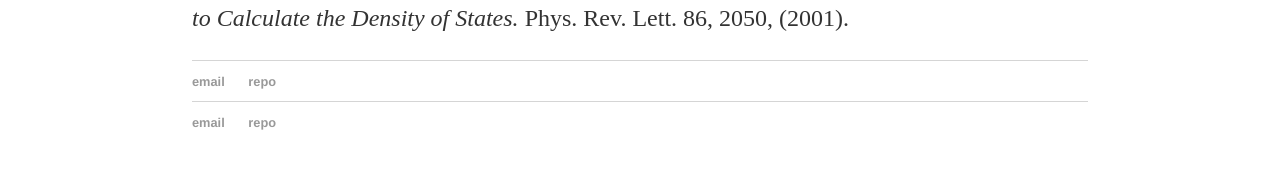
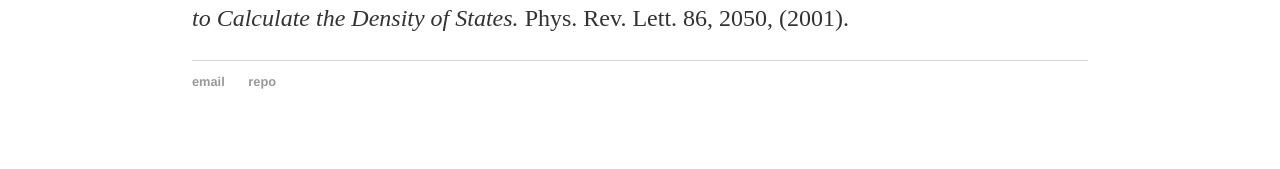
Before and after one commit to manu-jimenez/manu-jimenez.github.io, a Jekyll site: the page built from _posts/2017-01-26-Wang-Landau-for-joint-DOS.md, in a window 1280 px wide and 900 px high, scrolled down 8536 px. Shown: the part 710-879 px from the top of the window. Built offline with Jekyll 4.4.1, drawn with Linux system fonts in a browser that asks for light colours.

Commit message:
Update post.html
Delete absurd footer:

<footer>
    <ul>
        <li><a href="mailto:manuel.jimenez@fisfun.uned.com">email</a></li>
        <li><a href="https://github.com/manu-jimenez/web">repo</a></li>
		</ul>
</footer>

```diff
--- a/_layouts/post.html
+++ b/_layouts/post.html
@@ -7,10 +7,3 @@
 <div class="post">
   {{ content }}
 </div>
-
-<footer>
-    <ul>
-        <li><a href="mailto:manuel.jimenez@fisfun.uned.com">email</a></li>
-        <li><a href="https://github.com/manu-jimenez/web">repo</a></li>
-		</ul>
-</footer>
```
